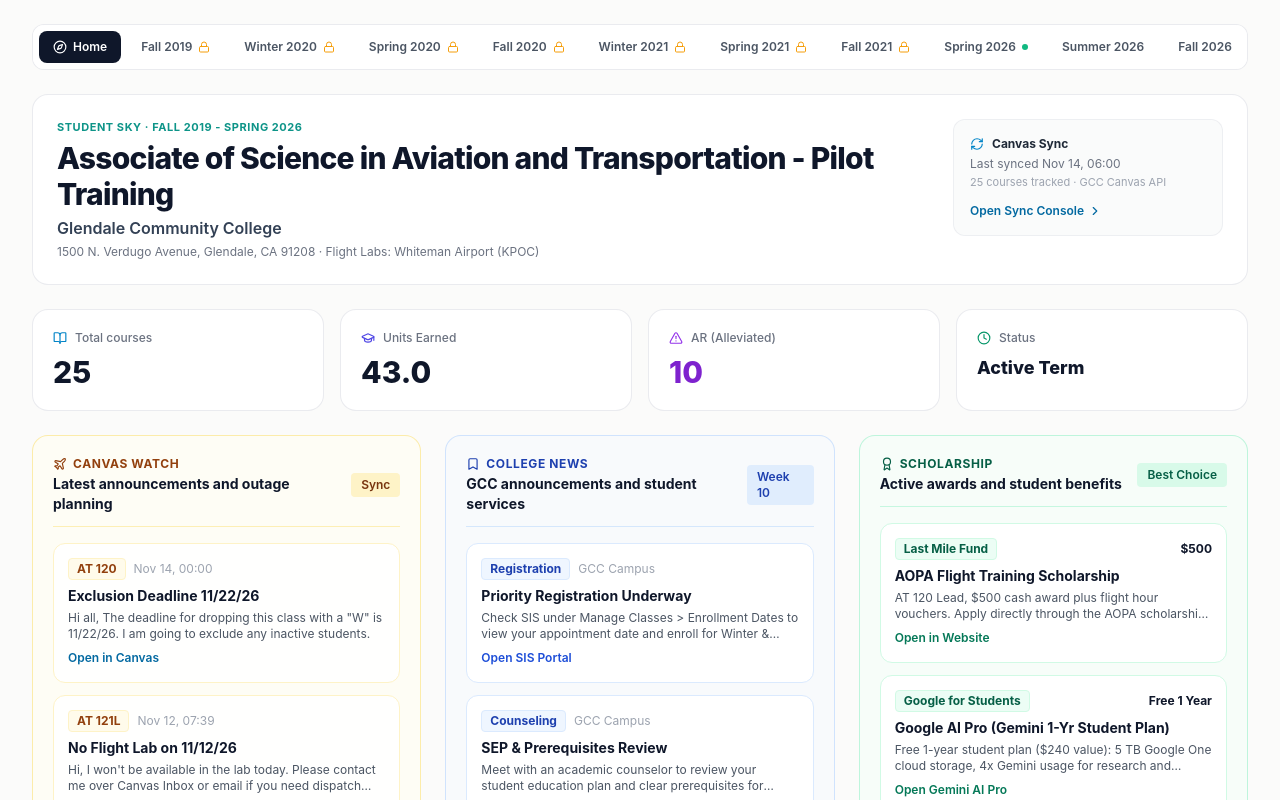
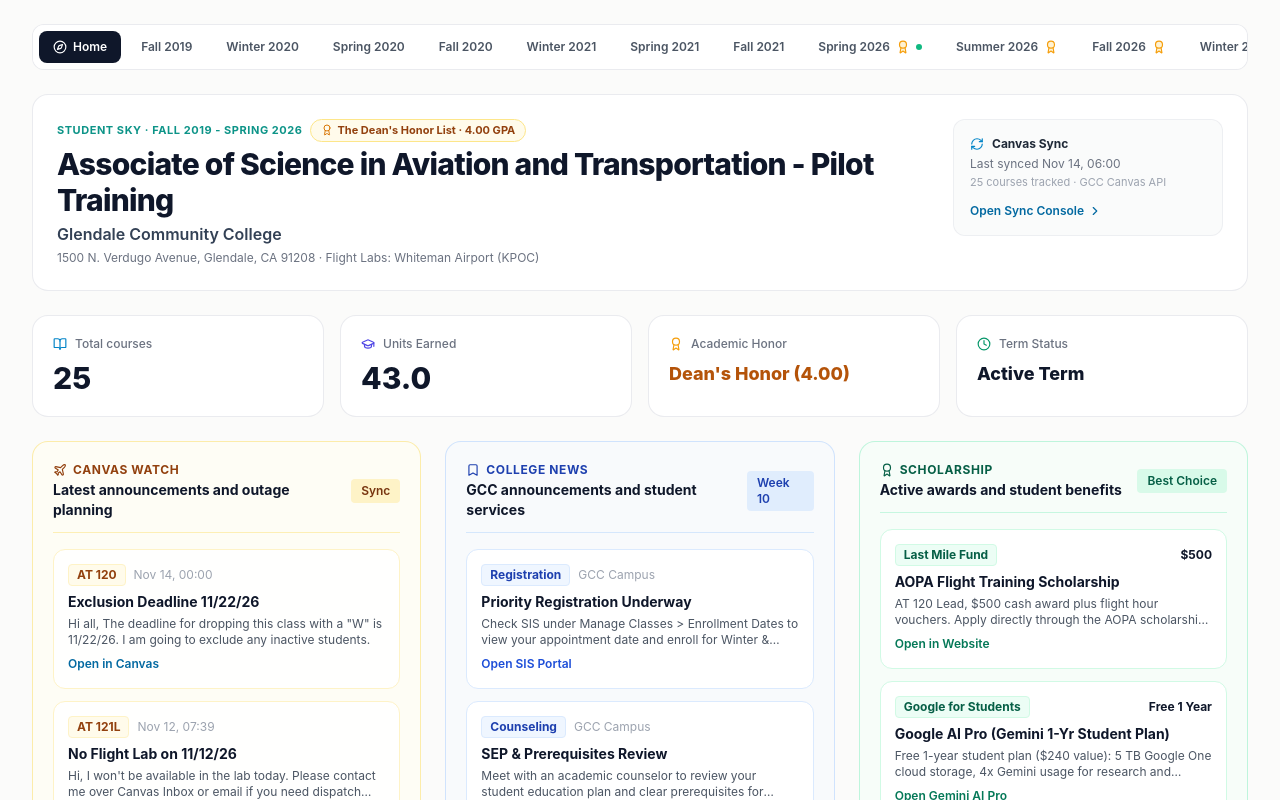
Before and after one commit to nattapongsindhu/student-sky, a Next.js app: page / in a window 1280 px wide. Shown: the top 800 px of the page. Built offline with nearby package versions, Linux system fonts and the light colour scheme; no server answers; the database is empty.

Commit message:
feat: replace lock with The Dean's Honor List golden award medal

```diff
--- a/src/app/page.tsx
+++ b/src/app/page.tsx
@@ -15,11 +15,12 @@ import {
   Sparkles,
   Bookmark,
   CheckCircle2,
-  Lock,
   CalendarCheck,
   CheckSquare,
   Layers,
-  GraduationCap
+  GraduationCap,
+  Medal,
+  Star
 } from 'lucide-react';
 import { supabase } from '@/lib/supabase/client';
 import { Course, Assignment, Announcement, FlightLabLog, SyncLog } from '@/types';
@@ -268,21 +269,21 @@ export default function StudentSkyDashboard() {
     loadData();
   }, []);
 
-  // CHRONOLOGICAL TERM TABS (STARTING FROM 2019 FALL AS REQUESTED!)
+  // CHRONOLOGICAL TERM TABS WITH THE DEAN'S HONOR LIST GOLDEN MEDAL!
   const termTabs = [
-    { name: 'Home', locked: false, isHome: true },
-    { name: 'Fall 2019', locked: true, isHome: false },
-    { name: 'Winter 2020', locked: true, isHome: false },
-    { name: 'Spring 2020', locked: true, isHome: false },
-    { name: 'Fall 2020', locked: true, isHome: false },
-    { name: 'Winter 2021', locked: true, isHome: false },
-    { name: 'Spring 2021', locked: true, isHome: false },
-    { name: 'Fall 2021', locked: true, isHome: false },
-    { name: 'Spring 2026', locked: false, isHome: false, isActive: true },
-    { name: 'Summer 2026', locked: false, isHome: false },
-    { name: 'Fall 2026', locked: false, isHome: false },
-    { name: 'Winter 2027', locked: false, isHome: false },
-    { name: 'Spring 2027', locked: false, isHome: false },
+    { name: 'Home', isHome: true, deansHonor: false },
+    { name: 'Fall 2019', isHome: false, deansHonor: false },
+    { name: 'Winter 2020', isHome: false, deansHonor: false },
+    { name: 'Spring 2020', isHome: false, deansHonor: false },
+    { name: 'Fall 2020', isHome: false, deansHonor: false },
+    { name: 'Winter 2021', isHome: false, deansHonor: false },
+    { name: 'Spring 2021', isHome: false, deansHonor: false },
+    { name: 'Fall 2021', isHome: false, deansHonor: false },
+    { name: 'Spring 2026', isHome: false, deansHonor: true, isActive: true },
+    { name: 'Summer 2026', isHome: false, deansHonor: true },
+    { name: 'Fall 2026', isHome: false, deansHonor: true },
+    { name: 'Winter 2027', isHome: false, deansHonor: false },
+    { name: 'Spring 2027', isHome: false, deansHonor: false },
   ];
 
   // Dynamic filter based on selected term
@@ -293,7 +294,7 @@ export default function StudentSkyDashboard() {
 
   const enrolledCourses = courses.filter(c => c.status === 'enrolled');
 
-  // GPA calculation excluding AR and P
+  // GPA & Unit calculation
   const calculateTermStats = () => {
     const list = selectedTermCourses;
     const earnedUnits = list.reduce((acc, c) => (c.current_grade !== 'AR' ? acc + Number(c.units) : acc), 0);
@@ -302,13 +303,14 @@ export default function StudentSkyDashboard() {
   };
 
   const termStats = calculateTermStats();
+  const currentTab = termTabs.find(t => t.name === selectedTerm);
 
   return (
     <div className="min-h-screen bg-[#FBFBFA] text-[#1E293B]">
       <div className="mx-auto max-w-7xl px-4 py-6 sm:px-6 lg:px-8">
 
         {/* ============================================================== */}
-        {/* 1. TOP TERM NAVIGATION BAR (STARTING FROM 2019 FALL!)         */}
+        {/* 1. TOP TERM NAVIGATION BAR (WITH THE DEAN'S HONOR MEDAL!)     */}
         {/* ============================================================== */}
         <div className="mb-6 flex items-center space-x-1.5 overflow-x-auto rounded-xl bg-white p-1.5 shadow-xs border border-gray-200/80">
           {termTabs.map((tab) => (
@@ -323,20 +325,32 @@ export default function StudentSkyDashboard() {
             >
               {tab.isHome && <Compass className="h-3.5 w-3.5" />}
               <span>{tab.name}</span>
-              {tab.locked && <Lock className="h-3 w-3 text-amber-500" />}
+              {tab.deansHonor && (
+                <span title="The Dean's Honor List · 4.00 GPA" className="inline-flex items-center">
+                  <Award className="h-3.5 w-3.5 text-amber-500 fill-amber-400/20" />
+                </span>
+              )}
               {tab.isActive && <span className="h-1.5 w-1.5 rounded-full bg-emerald-500" />}
             </button>
           ))}
         </div>
 
         {/* ============================================================== */}
-        {/* 2. MAIN HEADER CARD                                            */}
+        {/* 2. MAIN HEADER CARD (WITH THE DEAN'S HONOR LIST BADGE!)       */}
         {/* ============================================================== */}
         <div className="mb-6 rounded-2xl bg-white p-6 shadow-xs border border-gray-200/80">
           <div className="flex flex-col md:flex-row md:items-start md:justify-between gap-4">
             <div>
-              <div className="text-[11px] font-bold uppercase tracking-wider text-[#0D9488]">
-                STUDENT SKY · {selectedTerm === 'Home' ? 'FALL 2019 - SPRING 2026' : selectedTerm.toUpperCase()}
+              <div className="flex items-center space-x-2">
+                <span className="text-[11px] font-bold uppercase tracking-wider text-[#0D9488]">
+                  STUDENT SKY · {selectedTerm === 'Home' ? 'FALL 2019 - SPRING 2026' : selectedTerm.toUpperCase()}
+                </span>
+                {(currentTab?.deansHonor || selectedTerm === 'Home') && (
+                  <span className="inline-flex items-center space-x-1 text-[11px] font-bold text-amber-800 bg-amber-50 px-2.5 py-0.5 rounded-full border border-amber-200">
+                    <Award className="h-3 w-3 text-amber-600" />
+                    <span>The Dean&apos;s Honor List · 4.00 GPA</span>
+                  </span>
+                )}
               </div>
               <h1 className="mt-1 text-2xl sm:text-3xl font-extrabold tracking-tight text-slate-900">
                 Associate of Science in Aviation and Transportation - Pilot Training
@@ -394,19 +408,21 @@ export default function StudentSkyDashboard() {
 
           <div className="rounded-2xl bg-white p-5 shadow-xs border border-gray-200/80">
             <div className="flex items-center space-x-2 text-xs font-medium text-gray-500">
-              <AlertTriangle className="h-3.5 w-3.5 text-purple-600" />
-              <span>AR (Alleviated)</span>
+              <Award className="h-3.5 w-3.5 text-amber-500" />
+              <span>Academic Honor</span>
             </div>
-            <div className="mt-2 text-3xl font-extrabold text-purple-700">{termStats.arCoursesCount}</div>
+            <div className="mt-2 text-base sm:text-lg font-extrabold text-amber-700 truncate">
+              {currentTab?.deansHonor || selectedTerm === 'Home' ? "Dean's Honor (4.00)" : 'Good Standing'}
+            </div>
           </div>
 
           <div className="rounded-2xl bg-white p-5 shadow-xs border border-gray-200/80">
             <div className="flex items-center space-x-2 text-xs font-medium text-gray-500">
               <Clock className="h-3.5 w-3.5 text-emerald-600" />
-              <span>Status</span>
+              <span>Term Status</span>
             </div>
             <div className="mt-2 text-base sm:text-lg font-extrabold text-slate-900 truncate">
-              {selectedTerm === 'Home' || selectedTerm === 'Spring 2026' ? 'Active Term' : 'Locked Archive 🔒'}
+              {selectedTerm === 'Home' || selectedTerm === 'Spring 2026' ? 'Active Term' : 'Completed Term'}
             </div>
           </div>
         </div>
@@ -899,14 +915,22 @@ export default function StudentSkyDashboard() {
         </div>
 
         {/* ============================================================== */}
-        {/* 7. DYNAMIC TERM COURSEWORK GRID (CHANGES WITH SELECTED TERM!)   */}
+        {/* 7. DYNAMIC TERM COURSEWORK GRID                                */}
         {/* ============================================================== */}
         <div className="mt-6 rounded-2xl bg-white p-6 shadow-xs border border-gray-200/80">
           <div className="flex items-center justify-between border-b border-gray-100 pb-4">
             <div>
-              <h3 className="text-lg font-bold text-slate-900">
-                {selectedTerm === 'Home' ? 'All Transcript Courses (2019 Fall - 2026 Spring)' : `${selectedTerm} Courses & Grades`}
-              </h3>
+              <div className="flex items-center space-x-2">
+                <h3 className="text-lg font-bold text-slate-900">
+                  {selectedTerm === 'Home' ? 'All Transcript Courses (2019 Fall - 2026 Spring)' : `${selectedTerm} Courses & Grades`}
+                </h3>
+                {currentTab?.deansHonor && (
+                  <span className="inline-flex items-center space-x-1 text-xs font-bold text-amber-700 bg-amber-50 px-2 py-0.5 rounded border border-amber-200">
+                    <Award className="h-3.5 w-3.5 text-amber-500" />
+                    <span>The Dean&apos;s Honor List</span>
+                  </span>
+                )}
+              </div>
               <p className="text-xs text-gray-500 mt-0.5">
                 Official Glendale Community College Records · Associate of Science in Aviation and Transportation - Pilot Training
               </p>
@@ -948,6 +972,8 @@ export default function StudentSkyDashboard() {
                       className={`font-bold px-2 py-0.5 rounded text-[11px] ${
                         c.current_grade === 'AR'
                           ? 'bg-purple-50 text-purple-700 border border-purple-200'
+                          : c.current_grade === 'A'
+                          ? 'bg-amber-50 text-amber-700 border border-amber-200'
                           : 'bg-emerald-50 text-emerald-700'
                       }`}
                     >
```
